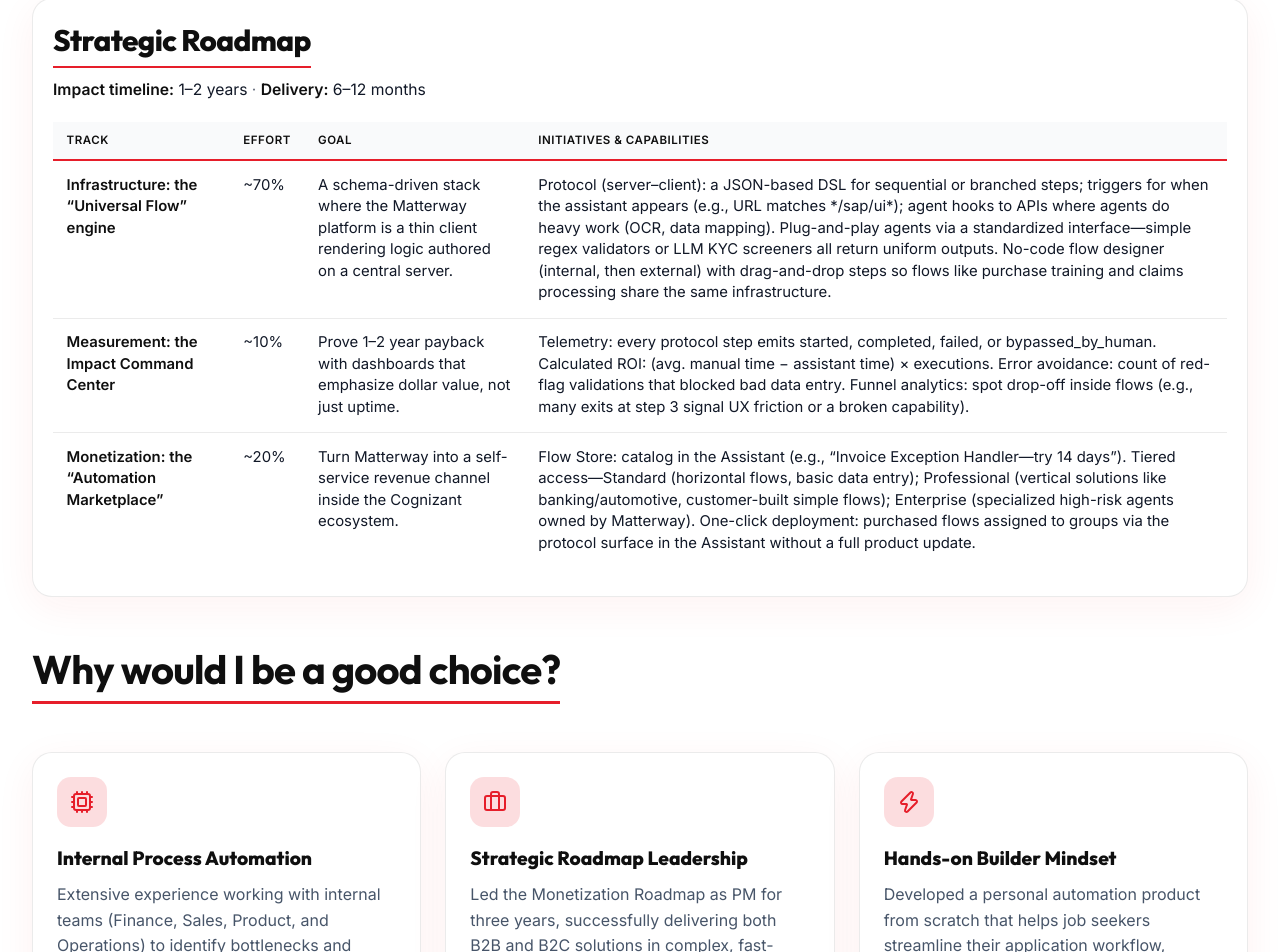
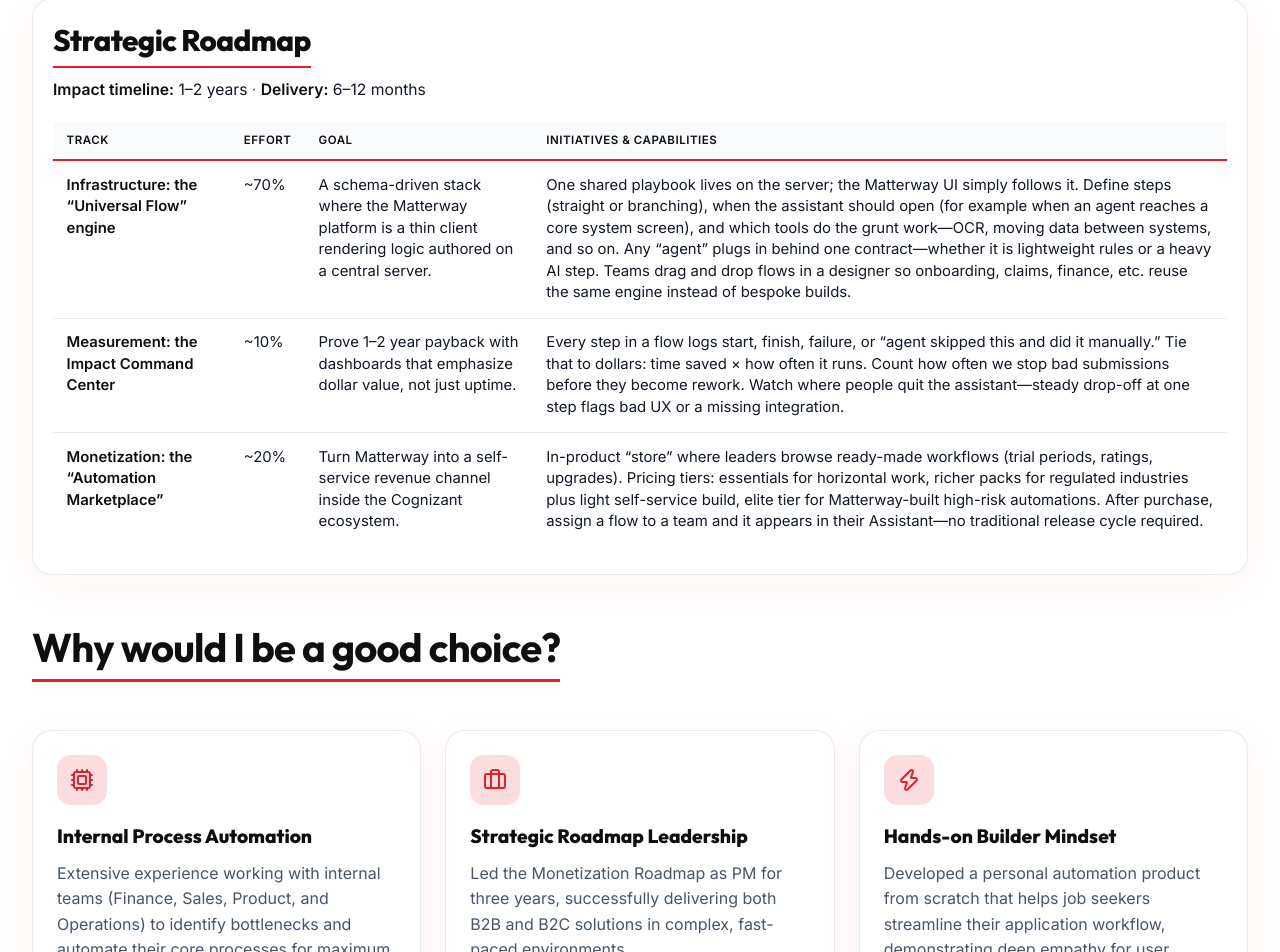
Before and after one commit to pran-av/popvax_pitch, a React (Vite) app: page / in a window 1280 px wide. Shown: the part 2349-3301 px from the top of the page. Built offline with nearby package versions, Linux system fonts and the light colour scheme.

Commit message:
simplify worfings

```diff
--- a/src/components/MatterwayRoadmap.jsx
+++ b/src/components/MatterwayRoadmap.jsx
@@ -57,7 +57,7 @@
     goal:
       'A schema-driven stack where the Matterway platform is a thin client rendering logic authored on a central server.',
     initiatives:
-      'Protocol (server–client): a JSON-based DSL for sequential or branched steps; triggers for when the assistant appears (e.g., URL matches */sap/ui*); agent hooks to APIs where agents do heavy work (OCR, data mapping). Plug-and-play agents via a standardized interface—simple regex validators or LLM KYC screeners all return uniform outputs. No-code flow designer (internal, then external) with drag-and-drop steps so flows like purchase training and claims processing share the same infrastructure.',
+      'One shared playbook lives on the server; the Matterway UI simply follows it. Define steps (straight or branching), when the assistant should open (for example when an agent reaches a core system screen), and which tools do the grunt work—OCR, moving data between systems, and so on. Any “agent” plugs in behind one contract—whether it is lightweight rules or a heavy AI step. Teams drag and drop flows in a designer so onboarding, claims, finance, etc. reuse the same engine instead of bespoke builds.',
   },
   {
     track: 'Measurement: the Impact Command Center',
@@ -65,7 +65,7 @@
     goal:
       'Prove 1–2 year payback with dashboards that emphasize dollar value, not just uptime.',
     initiatives:
-      'Telemetry: every protocol step emits started, completed, failed, or bypassed_by_human. Calculated ROI: (avg. manual time − assistant time) × executions. Error avoidance: count of red-flag validations that blocked bad data entry. Funnel analytics: spot drop-off inside flows (e.g., many exits at step 3 signal UX friction or a broken capability).',
+      'Every step in a flow logs start, finish, failure, or “agent skipped this and did it manually.” Tie that to dollars: time saved × how often it runs. Count how often we stop bad submissions before they become rework. Watch where people quit the assistant—steady drop-off at one step flags bad UX or a missing integration.',
   },
   {
     track: 'Monetization: the “Automation Marketplace”',
@@ -73,7 +73,7 @@
     goal:
       'Turn Matterway into a self-service revenue channel inside the Cognizant ecosystem.',
     initiatives:
-      'Flow Store: catalog in the Assistant (e.g., “Invoice Exception Handler—try 14 days”). Tiered access—Standard (horizontal flows, basic data entry); Professional (vertical solutions like banking/automotive, customer-built simple flows); Enterprise (specialized high-risk agents owned by Matterway). One-click deployment: purchased flows assigned to groups via the protocol surface in the Assistant without a full product update.',
+      'In-product “store” where leaders browse ready-made workflows (trial periods, ratings, upgrades). Pricing tiers: essentials for horizontal work, richer packs for regulated industries plus light self-service build, elite tier for Matterway-built high-risk automations. After purchase, assign a flow to a team and it appears in their Assistant—no traditional release cycle required.',
   },
 ];
 
```
